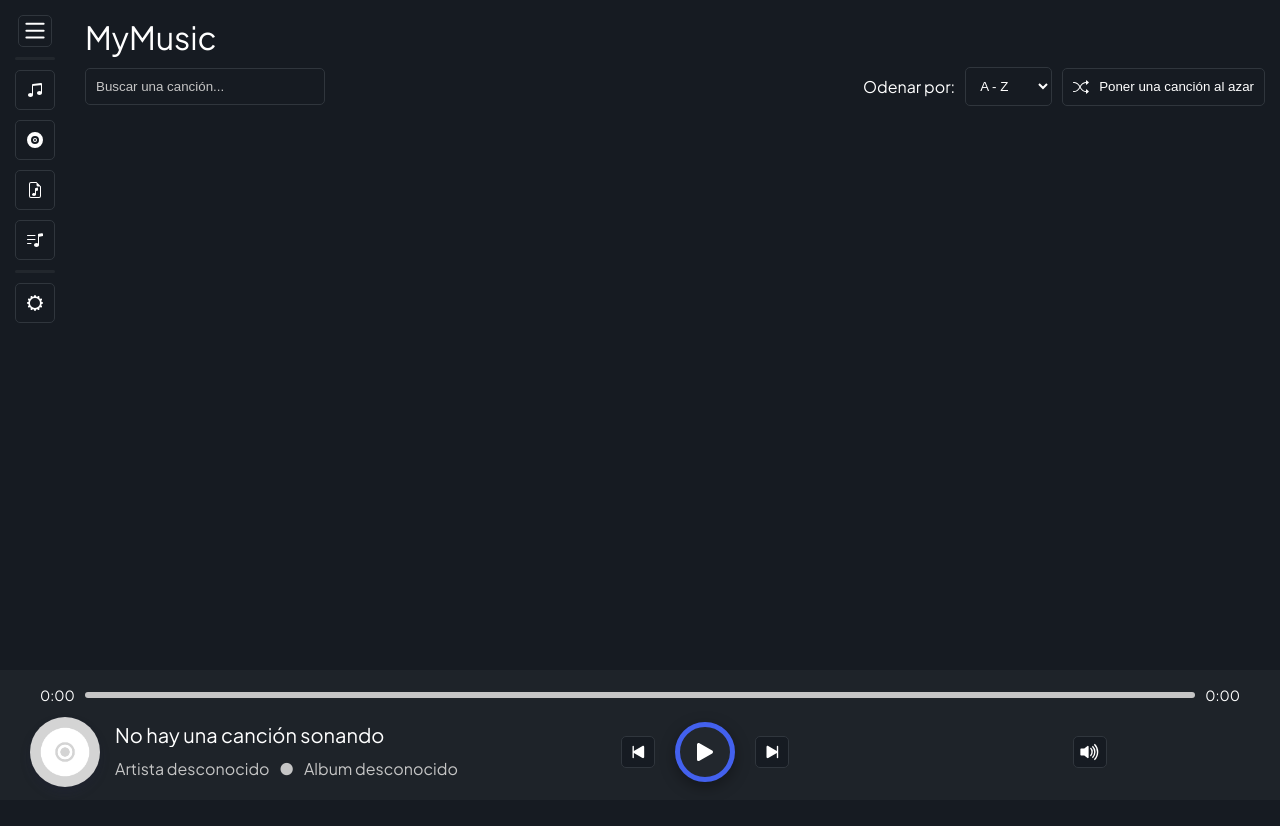
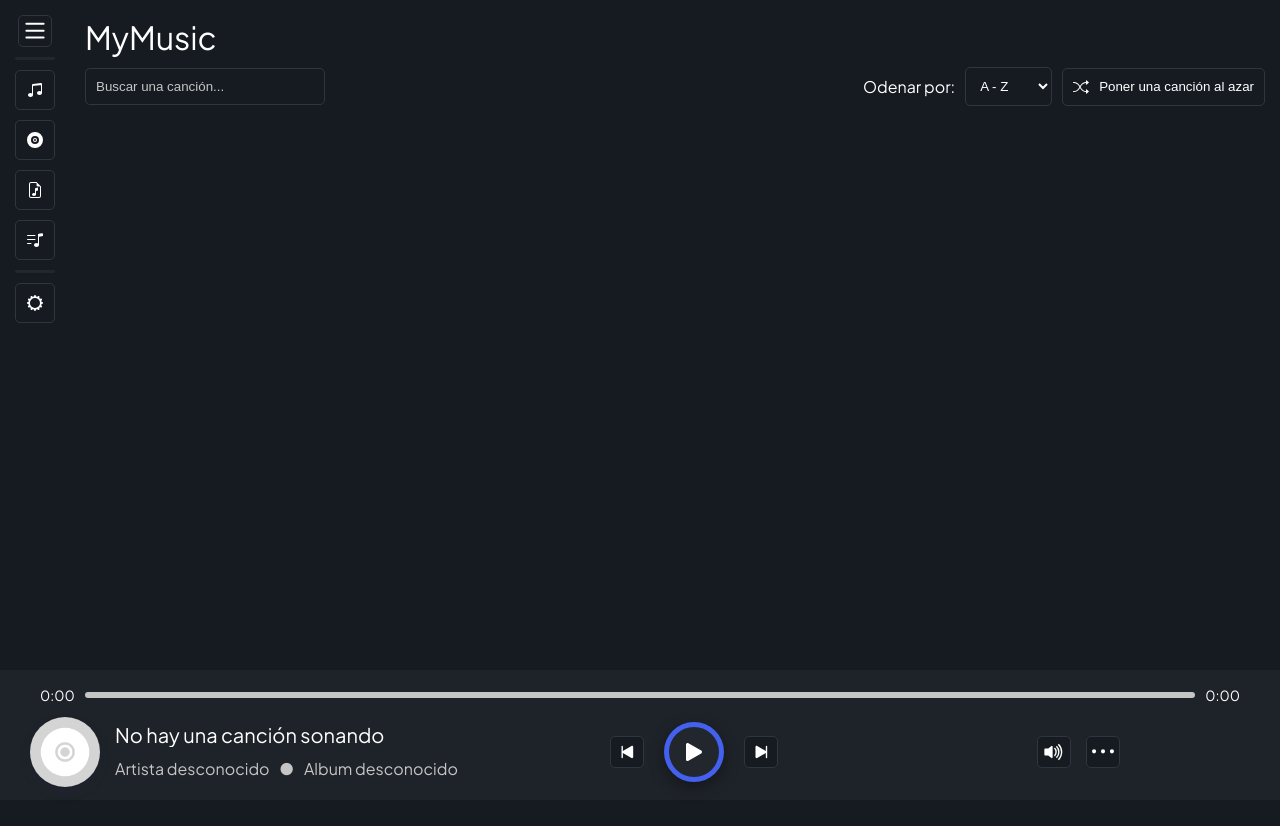
Before and after one commit to jesusalberto11/MyMusicPlayer, a React (Vite) app: page / in a window 1280 px wide. Shown: the top 826 px of the page. Before the commit the page ends 800 px from the top, so only its background shows below. Built offline with nearby package versions, Linux system fonts and the light colour scheme.

Commit message:
Feat: Implemented current song dialog component

```diff
--- a/src/components/music player/MusicPlayer.tsx
+++ b/src/components/music player/MusicPlayer.tsx
@@ -4,6 +4,7 @@ import MusicPlayerControls from "./MusicPlayerControls";
 import ProgressBar from "./ProgressBar";
 import VolumeControl from "./VolumeControl";
 import { useMusicPlayer } from "../../hooks/useMusicPlayer";
+import CurrentSongDialog from "./CurrentSongDialog";
 
 const MusicPlayer = () => {
   const {
@@ -25,8 +26,9 @@ const MusicPlayer = () => {
       <div className="music-player-bottom">
         <CurrentSongDetails currentSongData={currentSong} />
         <MusicPlayerControls />
-        <div className="flex centered">
+        <div className="flex centered" style={{ gap: "15px" }}>
           <VolumeControl />
+          <CurrentSongDialog currentSongData={currentSong} />
         </div>
       </div>
     </div>
```
